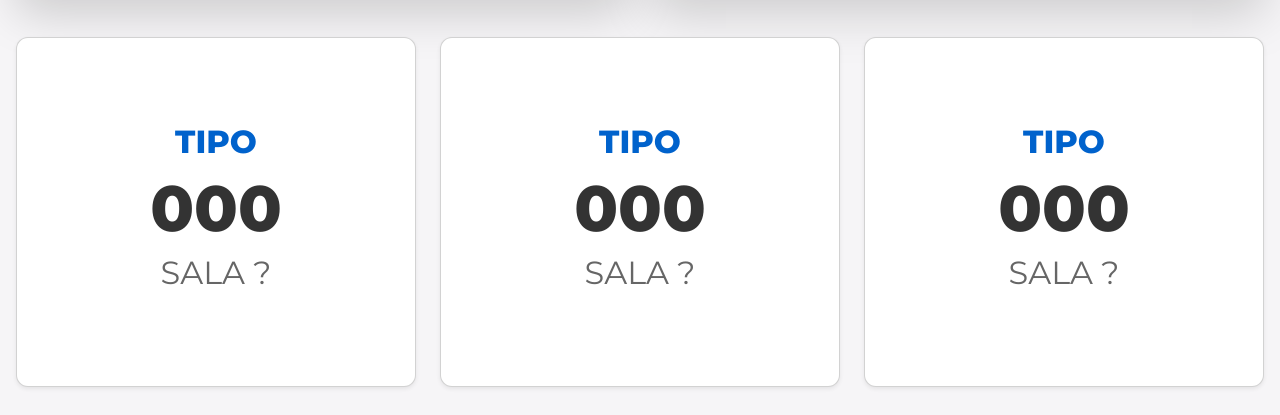
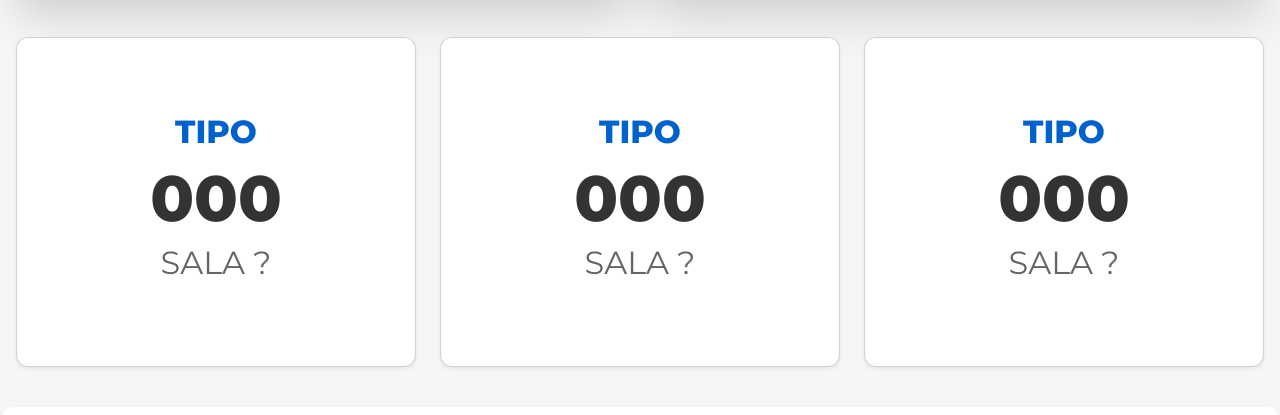
Before and after one commit to danilomoraisgustavo/senhas, a plain HTML site: page public/display.html in a window 1280 px wide. Shown: the part 519-934 px from the top of the page. Drawn offline with nearby package versions, Linux system fonts and the light colour scheme; no server answers.

Commit message:
qualquer coisa

```diff
--- a/public/css/display.css
+++ b/public/css/display.css
@@ -86,7 +86,7 @@ body {
 /* ULTIMAS SENHAS (3 QUADROS) */
 .ultima-senha-card {
     border-radius: 12px;
-    min-height: 350px;
+    min-height: 330px;
 }
 
 .ultima-senha-card .tipo-ultima-senha {
```
